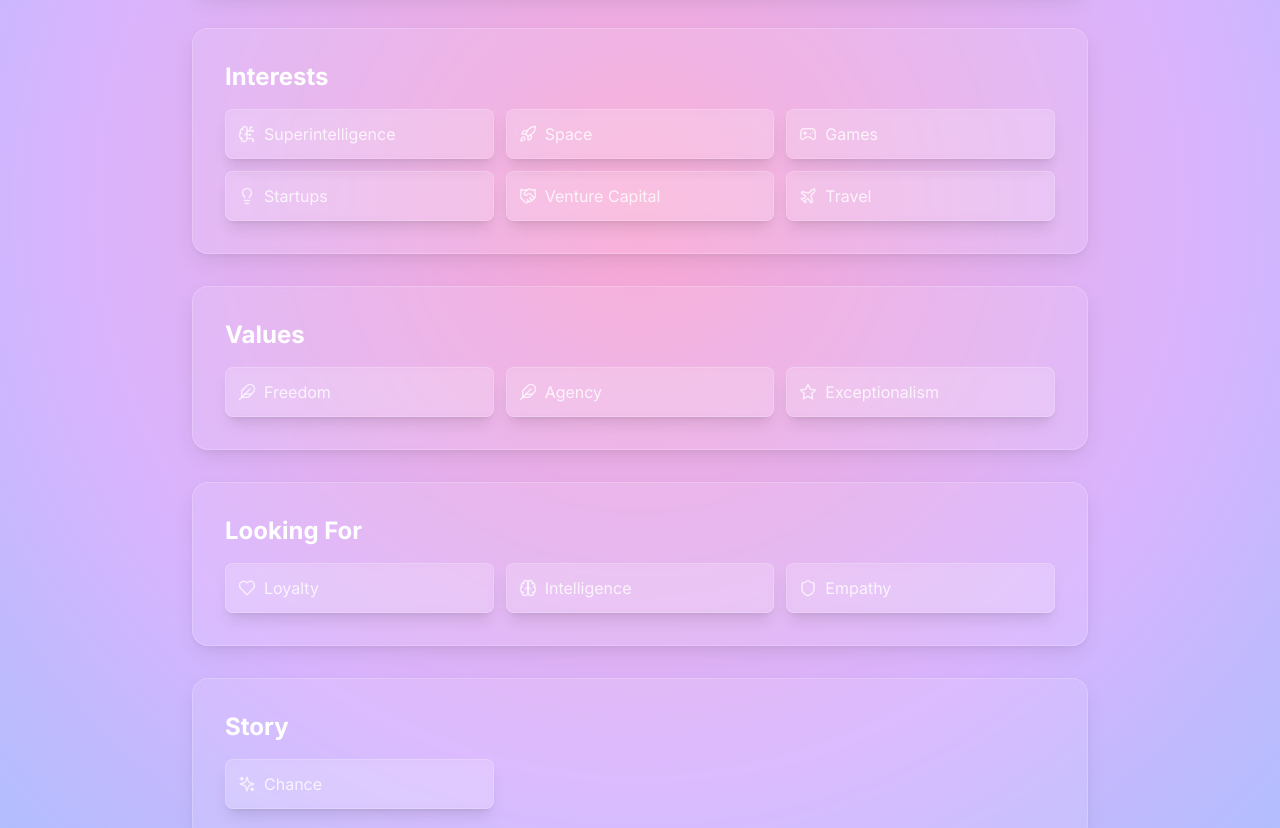
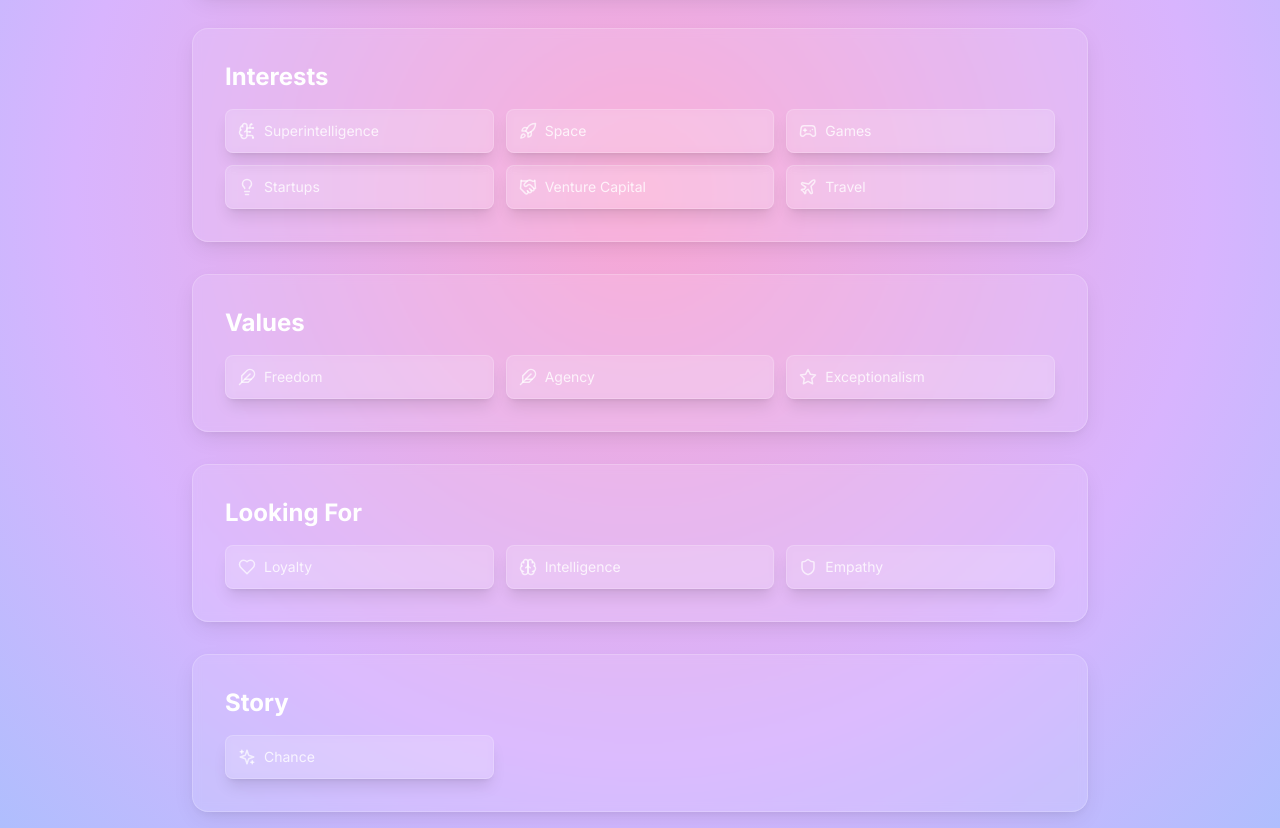
Before and after one commit to realwarrenlee/date.realwarrenlee.com, a React (Vite) app: page /profile in a window 1280 px wide. Shown: the part 740-1568 px from the top of the page. Built offline with nearby package versions, Linux system fonts and the light colour scheme.

Commit message:
Add files via upload

```diff
--- a/src/components/Pics.tsx
+++ b/src/components/Pics.tsx
@@ -1,7 +1,7 @@
 import React from 'react';
 import { ArrowLeft } from 'lucide-react';
 import { Swiper, SwiperSlide } from 'swiper/react';
-import { Navigation, Pagination, A11y, EffectCoverflow, Autoplay } from 'swiper/modules';
+import { Pagination, EffectCoverflow, Autoplay } from 'swiper/modules';
 
 import deathValley from '../assets/death-valley.jpg';
 import grandCanyon from '../assets/grand-canyon.jpg';
@@ -11,7 +11,6 @@ import sequoia from '../assets/sequoia.jpg';
 import yosemite from '../assets/yosemite.jpg';
 
 import 'swiper/css';
-import 'swiper/css/navigation';
 import 'swiper/css/pagination';
 import 'swiper/css/effect-coverflow';
 
@@ -20,10 +19,6 @@ interface PicsProps {
 }
 
 const Pics: React.FC<PicsProps> = ({ onBack }) => {
-  const picsData = {
-    name: "Pictures",
-  };
-
   const images = [
     { id: 1, src: deathValley, alt: 'Death Valley' },
     { id: 2, src: grandCanyon, alt: 'Grand Canyon' },
@@ -47,12 +42,12 @@ const Pics: React.FC<PicsProps> = ({ onBack }) => {
 
       <div className="max-w-6xl mx-auto space-y-6 md:space-y-8">
         <div>
-          <h2 className="text-3xl sm:text-4xl md:text-5xl font-normal mb-4">{picsData.name}</h2>
+          <h2 className="text-3xl sm:text-4xl md:text-5xl font-normal mb-4">Pictures</h2>
           <div className="h-1 w-20 bg-white/30 rounded-full"></div>
         </div>
 
         <Swiper
-          modules={[Pagination, A11y, EffectCoverflow, Autoplay]}
+          modules={[Pagination, EffectCoverflow, Autoplay]}
           spaceBetween={30}
           slidesPerView={3}
           centeredSlides={true}
@@ -81,7 +76,6 @@ const Pics: React.FC<PicsProps> = ({ onBack }) => {
               spaceBetween: 20,
               coverflowEffect: {
                 rotate: 30,
-                stretch: 0,
                 depth: 60,
                 modifier: 1,
                 slideShadows: true,
@@ -92,7 +86,6 @@ const Pics: React.FC<PicsProps> = ({ onBack }) => {
               spaceBetween: 20,
               coverflowEffect: {
                 rotate: 40,
-                stretch: 0,
                 depth: 80,
                 modifier: 1,
                 slideShadows: true,
@@ -103,30 +96,22 @@ const Pics: React.FC<PicsProps> = ({ onBack }) => {
               spaceBetween: 30,
               coverflowEffect: {
                 rotate: 50,
-                stretch: 0,
                 depth: 100,
                 modifier: 1,
                 slideShadows: true,
               },
             },
           }}
-          onSwiper={(swiper) => console.log('Swiper initialized:', swiper)}
-          onSlideChange={(swiper) => console.log('Slide changed to:', swiper.activeIndex)}
           className="gallery-swiper"
         >
           {images.map((image) => (
             <SwiperSlide key={image.id}>
-              <div className="relative group cursor-pointer">
-                <img
-                  src={image.src}
-                  alt={image.alt}
-                  className="w-full h-48 sm:h-56 md:h-64 lg:h-80 object-cover rounded-lg transition-transform duration-300 group-hover:scale-105"
-                  loading="lazy"
-                />
-                <div className="absolute inset-0 bg-black/40 opacity-0 group-hover:opacity-100 transition-opacity duration-300 rounded-lg flex items-center justify-center">
-                  <span className="text-white font-semibold">{image.alt}</span>
-                </div>
-              </div>
+              <img
+                src={image.src}
+                alt={image.alt}
+                className="w-full h-48 sm:h-56 md:h-64 lg:h-80 object-cover rounded-lg"
+                loading="lazy"
+              />
             </SwiperSlide>
           ))}
         </Swiper>
--- a/src/components/Profile.tsx
+++ b/src/components/Profile.tsx
@@ -97,8 +97,8 @@ const Profile: React.FC<ProfileProps> = ({ onBack }) => {
               const IconComponent = getInterestIcon(interest);
               return (
                 <div key={index} onClick={() => handleItemClick(interest)} className="group flex items-center gap-2 bg-white/10 hover:bg-white/20 backdrop-blur-sm border border-white/20 rounded-lg p-3 shadow-lg hover:shadow-xl transition-all duration-300 ease-in-out cursor-pointer transform hover:scale-105">
-                  <IconComponent size={18} className="text-white/70" />
-                  <span className="text-white/80">{interest}</span>
+                  <IconComponent size={18} className="text-white/70 flex-shrink-0" />
+                  <span className="text-white/80 text-sm leading-tight break-words">{interest}</span>
                 </div>
               );
             })}
@@ -111,8 +111,8 @@ const Profile: React.FC<ProfileProps> = ({ onBack }) => {
               const IconComponent = getValueIcon(value);
               return (
                 <div key={index} onClick={() => handleItemClick(value)} className="group flex items-center gap-2 bg-white/10 hover:bg-white/20 backdrop-blur-sm border border-white/20 rounded-lg p-3 shadow-lg hover:shadow-xl transition-all duration-300 ease-in-out cursor-pointer transform hover:scale-105">
-                  <IconComponent size={18} className="text-white/70" />
-                  <span className="text-white/80">{value}</span>
+                  <IconComponent size={18} className="text-white/70 flex-shrink-0" />
+                  <span className="text-white/80 text-sm leading-tight break-words">{value}</span>
                 </div>
               );
             })}
@@ -125,8 +125,8 @@ const Profile: React.FC<ProfileProps> = ({ onBack }) => {
               const IconComponent = getLookingForIcon(item);
               return (
                 <div key={index} onClick={() => handleItemClick(item)} className="group flex items-center gap-2 bg-white/10 hover:bg-white/20 backdrop-blur-sm border border-white/20 rounded-lg p-3 shadow-lg hover:shadow-xl transition-all duration-300 ease-in-out cursor-pointer transform hover:scale-105">
-                  <IconComponent size={18} className="text-white/70" />
-                  <span className="text-white/80">{item}</span>
+                  <IconComponent size={18} className="text-white/70 flex-shrink-0" />
+                  <span className="text-white/80 text-sm leading-tight break-words">{item}</span>
                 </div>
               );
             })}
@@ -139,8 +139,8 @@ const Profile: React.FC<ProfileProps> = ({ onBack }) => {
               const IconComponent = getStoryIcon(item);
               return (
                 <div key={index} onClick={() => handleItemClick(item)} className="group flex items-center gap-2 bg-white/10 hover:bg-white/20 backdrop-blur-sm border border-white/20 rounded-lg p-3 shadow-lg hover:shadow-xl transition-all duration-300 ease-in-out cursor-pointer transform hover:scale-105">
-                  <IconComponent size={18} className="text-white/70" />
-                  <span className="text-white/80">{item}</span>
+                  <IconComponent size={18} className="text-white/70 flex-shrink-0" />
+                  <span className="text-white/80 text-sm leading-tight break-words">{item}</span>
                 </div>
               );
             })}
```
